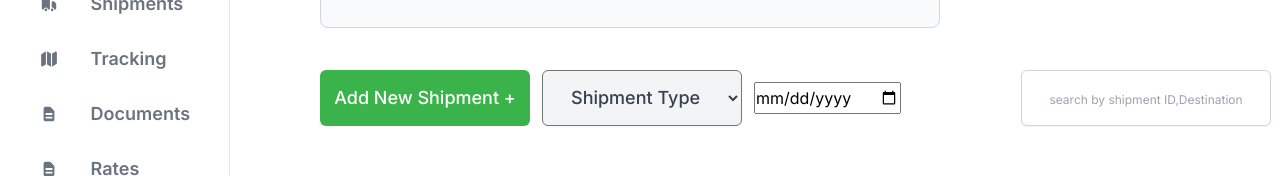
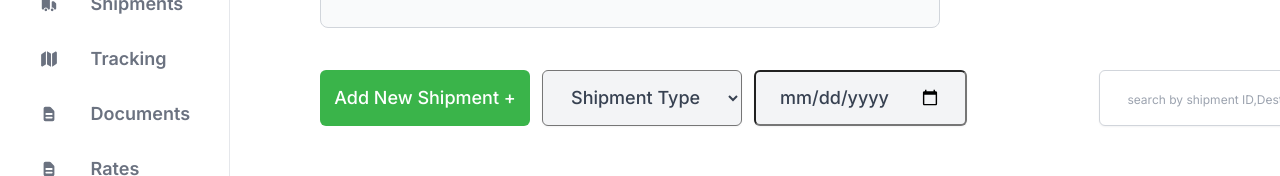
Before and after one commit to Dogunfx/oneport-frontend-main, a React (Create React App) app: page /customer/shipmentcustomer in a window 1280 px wide. Shown: the part 355-531 px from the top of the page. Built offline with nearby package versions, Linux system fonts and the light colour scheme; no server answers.

Commit message:
added the date range filter

```diff
--- a/src/components/pages/ShipmentCustomer.css
+++ b/src/components/pages/ShipmentCustomer.css
@@ -2,6 +2,7 @@
   margin-left: 112px;
   margin-top: 79px;
 }
+
 .shipment-content .userProfile {
   display: flex;
   flex-direction: row;
@@ -19,6 +20,7 @@
   height: 60px;
   margin-left: 26px;
 }
+
 .shipment-content .userProfile .usersDetails h6 {
   font-weight: 700;
   font-size: 18px;
@@ -35,6 +37,7 @@
   margin-left: 22px;
   margin-top: -5px;
 }
+
 .shipment-content .edit-btn button {
   position: relative;
   left: 190px;
@@ -47,6 +50,7 @@
   background: #3ab44a;
   border-radius: 6px;
 }
+
 .shipment .types-of-shipment {
   display: flex;
   align-items: center;
@@ -54,6 +58,7 @@
   margin-top: 42px;
   margin-left: 112px;
 }
+
 .types-of-shipment .add-shipment button {
   font-weight: 500;
   font-size: 18px;
@@ -65,7 +70,9 @@
   width: 210px;
   height: 56px;
 }
-.types-of-shipment select {
+
+.types-of-shipment select,
+.shipment-date input {
   padding: 12px 24px;
   background: #f3f4f6;
   box-shadow: 0px 1px 2px rgba(16, 24, 40, 0.05);
@@ -77,9 +84,11 @@
   color: #374151;
   height: 56px;
 }
+
 .types-of-shipment .seach-input {
   margin-left: 120px;
 }
+
 .types-of-shipment .seach-input input {
   width: 250px;
   height: 56px;
@@ -89,6 +98,7 @@
   border-radius: 6px;
   outline: none;
 }
+
 .types-of-shipment .seach-input input::placeholder {
   text-align: center;
   font-weight: 400;
@@ -96,6 +106,7 @@
   line-height: 20px;
   color: #9ca3af;
 }
+
 .types-of-shipment .seach-input span {
   margin-right: -20px;
   position: absolute;
--- a/src/components/pages/ShipmentCustomer.jsx
+++ b/src/components/pages/ShipmentCustomer.jsx
@@ -14,11 +14,16 @@ const ShipmentCustomer = () => {
   const [temData, setTemData] = useState([]);
 
   function handleShipmentType(evt) {
-    const newShipment = temData.filter((shipment) => {
-      if (shipment.shipping_type == evt.target.value) {
-        return shipment;
-      }
-    });
+    let newShipment;
+    if (evt.target.value != "") {
+      newShipment = temData.filter((shipment) => {
+        if (shipment.shipping_type == evt.target.value) {
+          return shipment;
+        }
+      });
+    } else {
+      newShipment = temData;
+    }
 
     setData(newShipment);
   }
@@ -65,6 +70,19 @@ const ShipmentCustomer = () => {
     setData(newShipment);
   }
 
+  function handleDateChange(evt) {
+    // will retrieve the shipment whose pickup date is greater than the selected date
+    var selected_date = new Date(evt.target.value);
+
+    const newShipment = temData.filter((shipment) => {
+      var shipment_date = new Date(shipment.shipment_pickup_date);
+      if (selected_date.getTime() <= shipment_date.getTime()) {
+        return shipment;
+      }
+    });
+    setData(newShipment);
+  }
+
   useEffect(() => {
     const fetchdatas = async () => {
       const res = await axios.get(
@@ -101,13 +119,13 @@ const ShipmentCustomer = () => {
         </div>
         <div className="shipment-type">
           <select name="" id="" onChange={handleShipmentType}>
-            <option value="Shipment Type">Shipment Type</option>
+            <option value="">Shipment Type</option>
             <option value="import">Import</option>
             <option value="export">Export</option>
           </select>
         </div>
         <div className="shipment-date">
-          <input type="date" />
+          <input type="date" onChange={handleDateChange} />
         </div>
         <div className="seach-input">
           <span>
```
